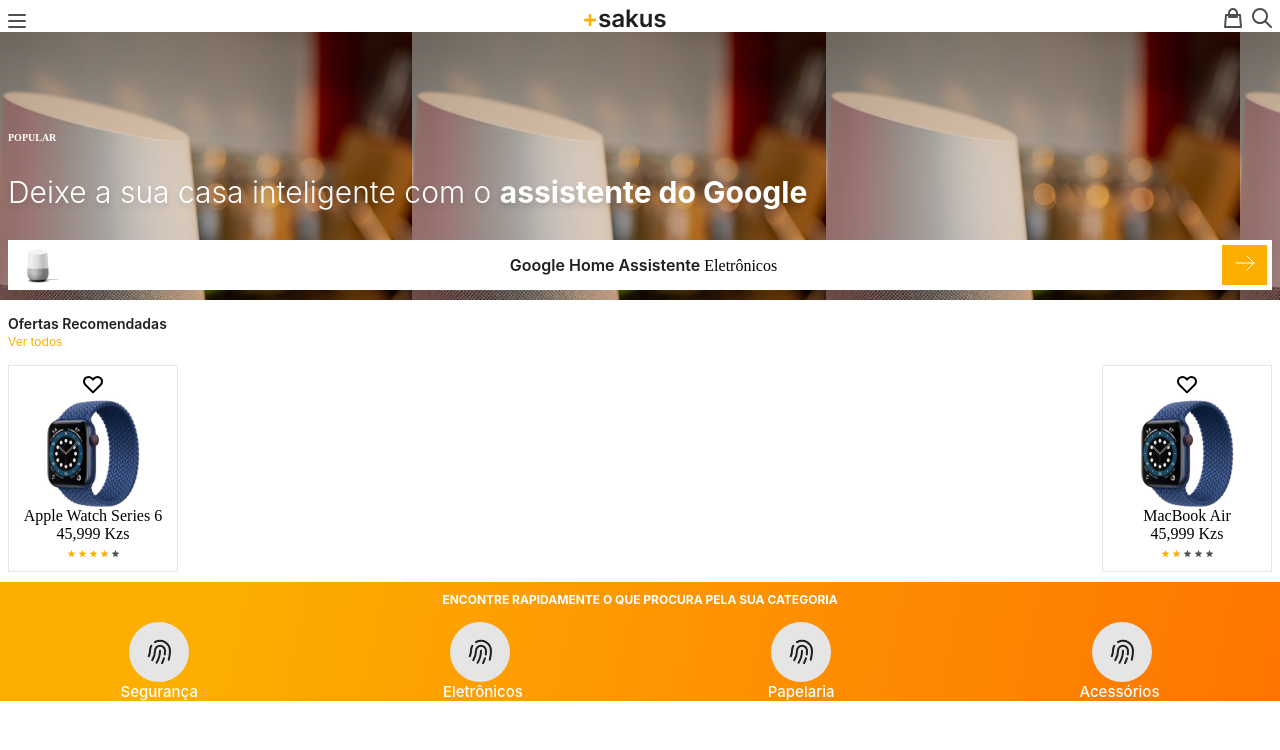
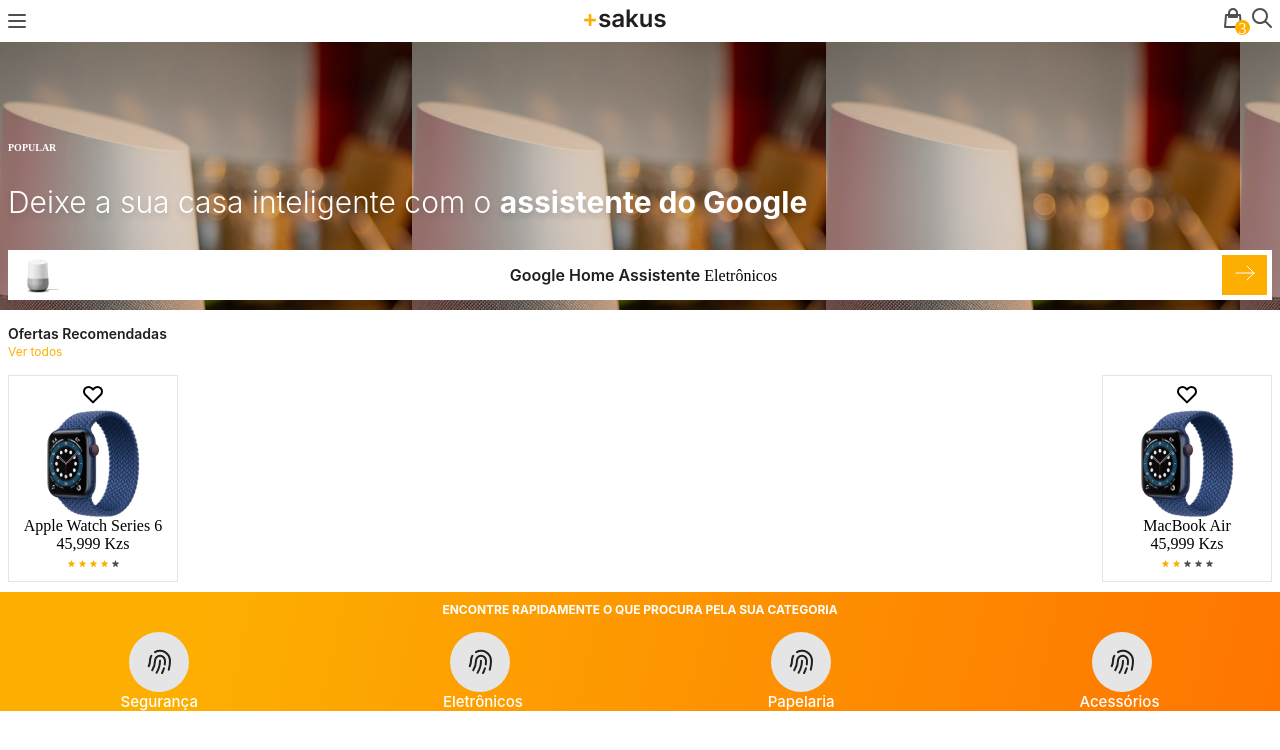
Before and after one commit to ElisaCapololo/small-challenge, a plain HTML site: page index.html in a window 1280 px wide. Drawn offline with Linux system fonts and the light colour scheme.

Commit message:
add the store counter

```diff
--- a/css/style.css
+++ b/css/style.css
@@ -8,10 +8,22 @@
     flex-direction: row;
     justify-content: space-between;
     align-items: baseline;
+    margin-bottom: 10px;
 }
 .h-store{
     display: flex;
     justify-content: space-between;
+}
+.store-count{
+    position: absolute;
+    top: 20px;
+    right: 30px;
+    background-color: #FDAF01;
+    border-radius: 40px;
+    width: 15px;
+    height: 15px;
+    text-align: center;
+    color: #FFFFFF;
 }
 .h-store--search{
     margin-left: 10px;
--- a/index.html
+++ b/index.html
@@ -18,6 +18,7 @@
             </div>
             <div class="h-store">
                 <div class="h-store--loja">
+                    <span class="store-count">3</span>
                     <img src="./img/loja.svg" alt="Logo">
                 </div>
                 <div class="h-store--search">
```
